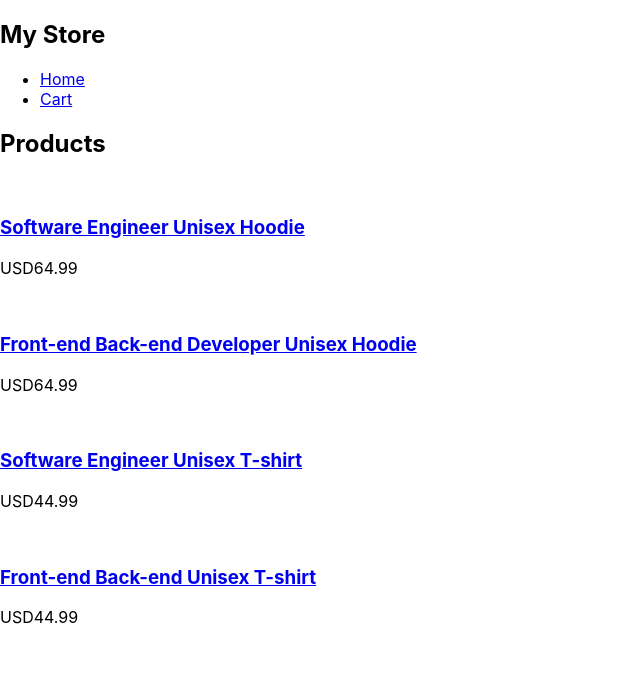
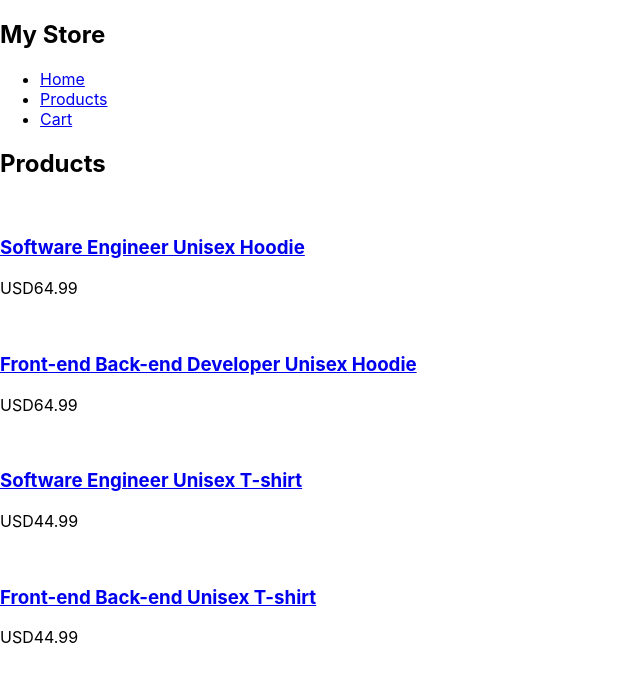
Before and after one commit to audrey06lee05/coding-merch-store, a React (Create React App) app: page / in a window 1280 px wide. Shown: the top 682 px of the page, without its empty margins (0-640 px from the left). Built offline with nearby package versions, Linux system fonts and the light colour scheme.

Commit message:
added link to product page in navbar.js

```diff
--- a/src/components/Navbar.js
+++ b/src/components/Navbar.js
@@ -12,6 +12,9 @@ function Navbar() {
           <Link to="/">Home</Link>
         </li>
         <li>
+          <Link to="/product">Products</Link>
+        </li>
+        <li>
           <Link to="/cart">Cart</Link>
         </li>
       </ul>
```
